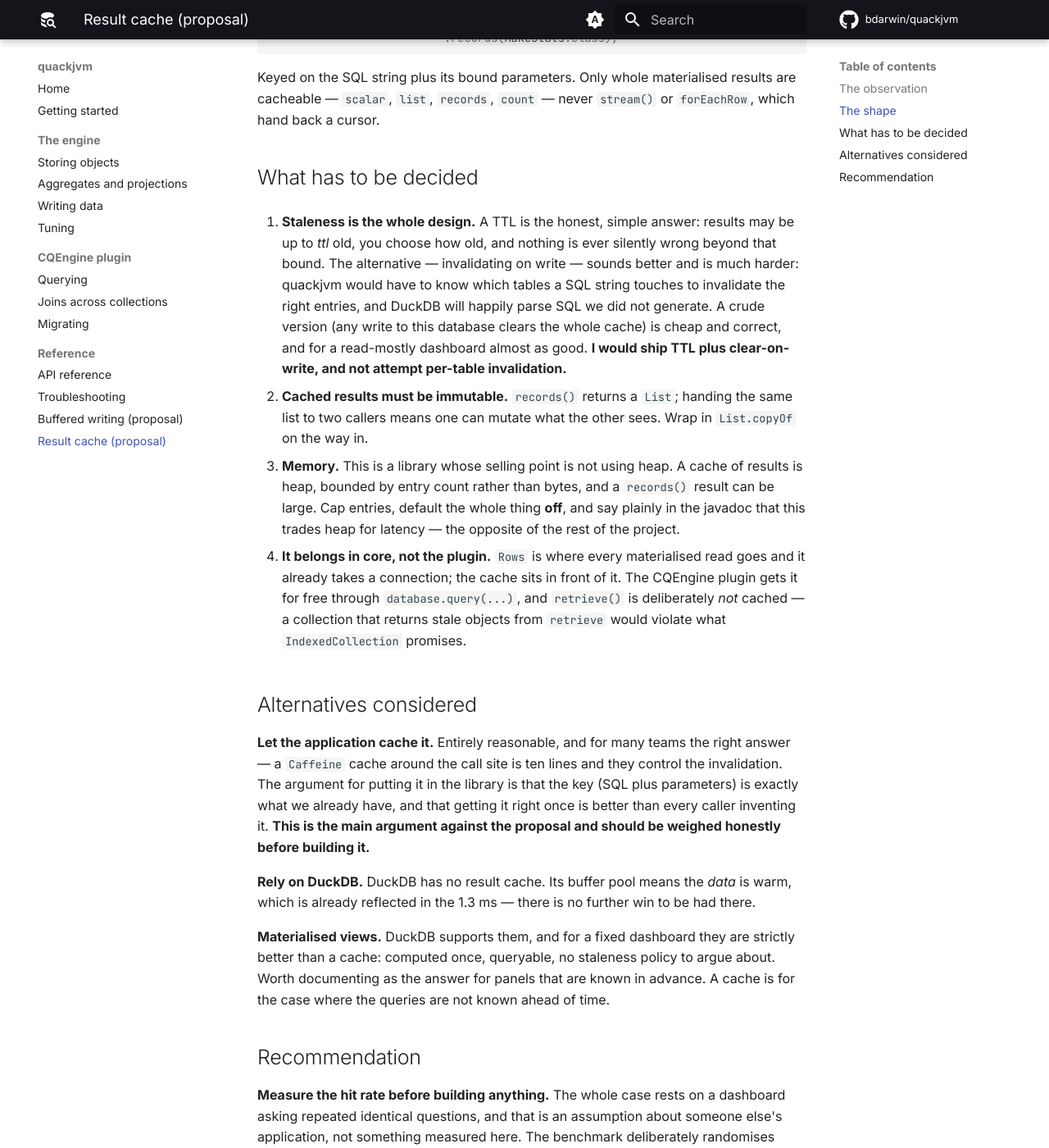
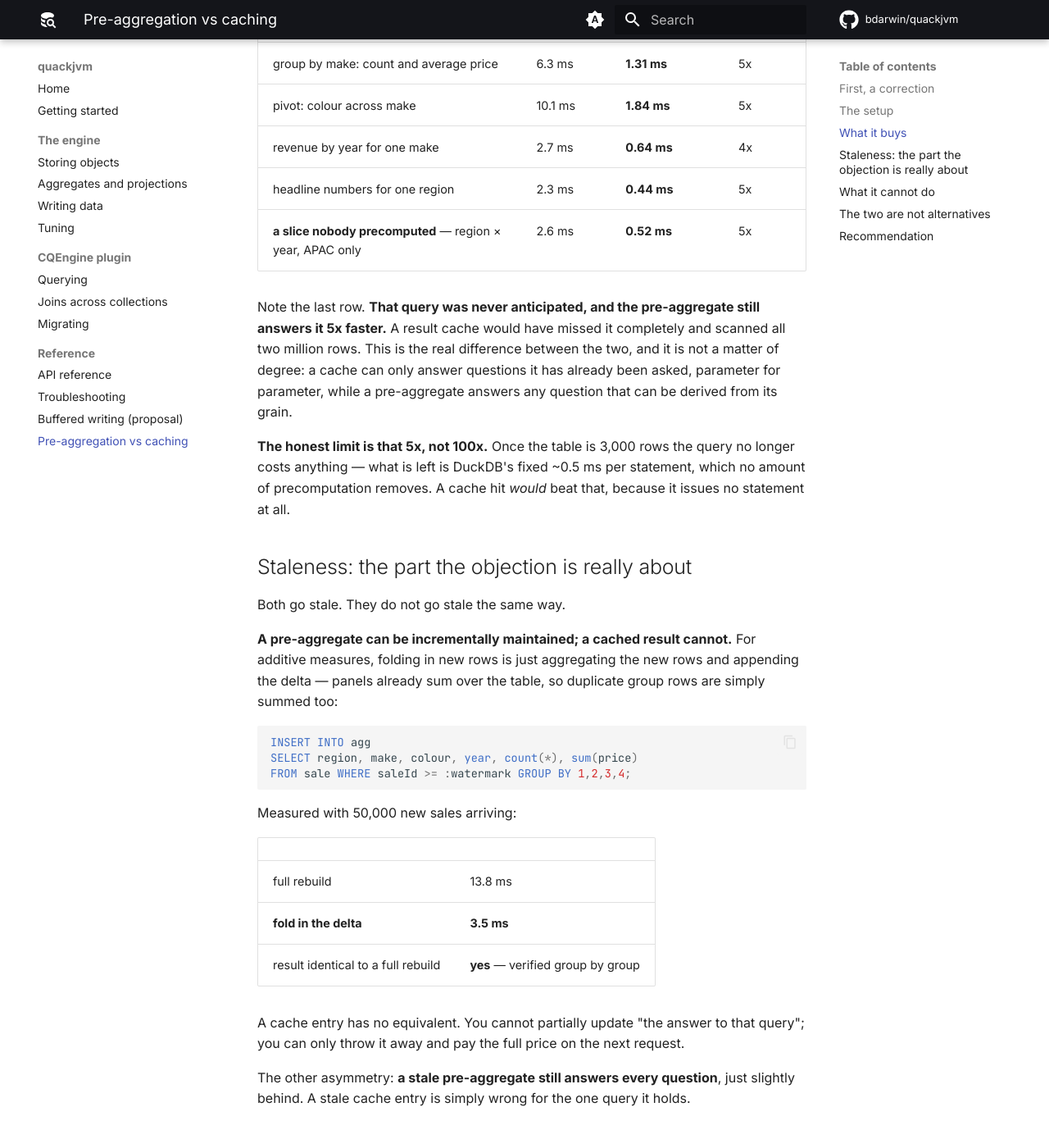
Before and after one commit to bdarwin/quackjvm, an MkDocs documentation site: the page built from docs/proposals/result-cache.md, in a window 1280 px wide and 1400 px high, scrolled down 1079 px. Shown: the whole window at 82% size. Built offline with MkDocs 1.6.1 and Material for MkDocs 9.7.7, drawn with Linux system fonts in a browser that asks for light colours; comment, search, counter and statistics services are not loaded; some of the changed text lies outside the part shown.

Commit message:
DuckDB has no materialised views, and pre-aggregation beats caching
Correcting myself: the last proposal recommended materialised views as
the answer for known dashboard panels. DuckDB 1.4.1 has no such thing -
CREATE MATERIALIZED VIEW is a parser error, and a plain CREATE VIEW is
live, re-scanning the base table every time. The only way to precompute
is CREATE TABLE AS SELECT, a table you keep in step yourself.

Which invites the fair objection that it is just a cache somewhere else,
with the same staleness problem. So this measures the difference instead
of asserting it. On 2,000,000 sales a pre-aggregate over every dimension
a panel might touch is 3,000 rows - 0.2% of the base table, built in
17 ms - and panels run 4-5x faster against it.

Two things separate it from caching the answers. It serves questions it
was never asked: a region-by-year slice nobody precomputed is still 5x
faster, where a cache would miss and scan two million rows. And it can be
maintained incrementally - for additive measures, folding in 50,000 new
sales takes 3.5 ms against 13.8 ms for a rebuild, and the result is
identical group for group. A cached answer has no partial update; you can
only discard it.

The honest limit is that it is 5x and not 100x. Once the table is 3,000
rows what remains is DuckDB's fixed ~0.5 ms per statement, which no
amount of precomputation removes and which a cache hit would beat.

So the recommendation is now: pre-aggregate, which needs nothing from
this library, and if a cache is still wanted it belongs at the call site,
because the application is the only thing that knows when its data
changed. Do not build one into quackjvm, and never cache retrieve().

````diff
--- a/docs/aggregates.md
+++ b/docs/aggregates.md
@@ -186,6 +186,39 @@ DuckDBDatabase.builder().property("threads", "4").build();
 If a handful of people share a dashboard, leave the default. If you are serving many concurrent
 sessions and care about the tail, halve it. See [Tuning](tuning.md#threads-is-the-only-one-that-matters-under-concurrency).
 
+### Pre-aggregate the panels
+
+A dashboard usually slices the same few measures a handful of ways, which means the base table is
+doing far more work than the question needs. One table fixes that:
+
+```sql
+CREATE TABLE agg AS
+SELECT region, make, colour, year, count(*) AS n, sum(price) AS total
+FROM sale GROUP BY 1,2,3,4;
+```
+
+On 2,000,000 sales that is **3,000 rows — 0.2% of the base table — built in 17 ms**, and panels run
+against it 4–5x faster. Keep the measures **additive** (counts and sums, never averages) and derive
+the rest at query time as `sum(total)/sum(n)`; you cannot average an average.
+
+Two things make this better than caching the answers. It **serves slices you never anticipated** —
+a region × year breakdown nobody precomputed is still 5x faster against the pre-aggregate, where a
+cache would simply miss. And it can be **kept in step incrementally**: for append-only data, fold in
+the new rows rather than rebuilding.
+
+```sql
+INSERT INTO agg
+SELECT region, make, colour, year, count(*), sum(price)
+FROM sale WHERE saleId >= :watermark GROUP BY 1,2,3,4;
+```
+
+3.5 ms against 13.8 ms for a full rebuild, and the result is identical.
+
+Note that **DuckDB has no materialised views** — `CREATE MATERIALIZED VIEW` is a parser error and a
+plain `CREATE VIEW` is live, re-scanning the base table every time. A pre-aggregate is a real table
+you maintain. The full comparison, including what it cannot do, is in
+[Pre-aggregation vs. a result cache](proposals/result-cache.md).
+
 ### Give each request its own `QueryOptions`
 
 Worth repeating here because a dashboard server is exactly where it goes wrong: do not hoist one
--- a/docs/proposals/result-cache.md
+++ b/docs/proposals/result-cache.md
@@ -1,91 +1,133 @@
-# Proposal: a result cache for repeated panels
+# Pre-aggregation vs. a result cache
 
-**Status:** proposed, not implemented. Prompted by the dashboard measurements in
+**Status:** measured. Recommendation: **pre-aggregate; do not build a result cache into the
+library.** Prompted by the dashboard numbers in
 [Aggregates and projections](../aggregates.md#many-people-the-same-panels).
 
-## The observation
+## First, a correction
 
-A dashboard asks **the same questions over and over**. Ten people looking at the same board run the
-same group-by and the same pivot, seconds apart, against data that has not changed. Today every one
-of those is a full columnar scan.
+An earlier draft of this page recommended materialised views. **DuckDB 1.4.1 does not have them.**
 
-Measured on 2,000,000 sales with four panels, quackjvm saturates at **1,200–1,470 panels/s**
-whatever `threads` is set to — that ceiling is the machine's cores and memory bandwidth, not
-anything in the code. No tuning gets past it, because every request does the work again.
+```
+CREATE MATERIALIZED VIEW mv AS SELECT ...
+  -> Parser Error: syntax error at or near "MATERIALIZED"
+```
 
-A cache does not have to get past it. It has to avoid the work.
+A plain `CREATE VIEW` is a live view: it re-runs the query against the base table every time and
+caches nothing. The only way to precompute in DuckDB is `CREATE TABLE AS SELECT` — a real table you
+keep in step yourself.
+
+Which invites the fair objection: **that is just a cache in a different place, with the same
+staleness problem.** It is worth taking seriously, so this page measures the difference rather than
+asserting it.
+
+## The setup
+
+2,000,000 sales; a dashboard's four panels. The pre-aggregate carries every dimension a panel might
+group or filter by, with **additive measures only** — counts and sums, never averages:
+
+```sql
+CREATE TABLE agg AS
+SELECT region, make, colour, year, count(*) AS n, sum(price) AS total
+FROM sale GROUP BY 1,2,3,4;
+```
+
+**3,000 rows — 0.2% of the base table — built in 17 ms.** Averages are derived at query time as
+`sum(total)/sum(n)`, which is why the measures have to be additive: you cannot average an average.
+
+## What it buys
+
+| panel | base table | pre-aggregate | |
+|---|---|---|---|
+| group by make: count and average price | 6.3 ms | **1.31 ms** | 5x |
+| pivot: colour across make | 10.1 ms | **1.84 ms** | 5x |
+| revenue by year for one make | 2.7 ms | **0.64 ms** | 4x |
+| headline numbers for one region | 2.3 ms | **0.44 ms** | 5x |
+| **a slice nobody precomputed** — region × year, APAC only | 2.6 ms | **0.52 ms** | 5x |
+
+Note the last row. **That query was never anticipated, and the pre-aggregate still answers it 5x
+faster.** A result cache would have missed it completely and scanned all two million rows. This is
+the real difference between the two, and it is not a matter of degree: a cache can only answer
+questions it has already been asked, parameter for parameter, while a pre-aggregate answers any
+question that can be derived from its grain.
+
+**The honest limit is that 5x, not 100x.** Once the table is 3,000 rows the query no longer costs
+anything — what is left is DuckDB's fixed ~0.5 ms per statement, which no amount of precomputation
+removes. A cache hit *would* beat that, because it issues no statement at all.
+
+## Staleness: the part the objection is really about
+
+Both go stale. They do not go stale the same way.
+
+**A pre-aggregate can be incrementally maintained; a cached result cannot.** For additive measures,
+folding in new rows is just aggregating the new rows and appending the delta — panels already sum
+over the table, so duplicate group rows are simply summed too:
+
+```sql
+INSERT INTO agg
+SELECT region, make, colour, year, count(*), sum(price)
+FROM sale WHERE saleId >= :watermark GROUP BY 1,2,3,4;
+```
+
+Measured with 50,000 new sales arriving:
 
 | | |
 |---|---|
-| a panel today | 1.3 ms at one user, 8.1 ms at sixteen |
-| the same panel from a map | a few microseconds |
+| full rebuild | 13.8 ms |
+| **fold in the delta** | **3.5 ms** |
+| result identical to a full rebuild | **yes** — verified group by group |
 
-The interesting number is not the speedup on a hit — that is obvious — it is that **throughput
-stops being bounded by DuckDB at all** for the cached fraction. A board where eight of ten panels
-are shared and unchanged would serve most requests without touching the engine.
+A cache entry has no equivalent. You cannot partially update "the answer to that query"; you can
+only throw it away and pay the full price on the next request.
 
-## The shape
+The other asymmetry: **a stale pre-aggregate still answers every question**, just slightly behind.
+A stale cache entry is simply wrong for the one query it holds.
 
-```java
-DuckDBDatabase db = DuckDBDatabase.builder()
-        .file(file)
-        .resultCache(Duration.ofSeconds(5), 200)   // ttl, max entries; default off
-        .build();
+## What it cannot do
 
-// Unchanged. Served from the cache when an identical query ran inside the TTL.
-List<MakeStats> stats = db.query("SELECT make, count(*), avg(price) FROM sale GROUP BY 1")
-                          .records(MakeStats.class);
-```
+Non-additive measures. A pre-aggregate can carry `count`, `sum`, `min` and `max`, and averages
+derived from sum and count. It cannot carry a median or an exact distinct count, because those
+cannot be combined from partial groups:
 
-Keyed on the SQL string plus its bound parameters. Only whole materialised results are cacheable —
-`scalar`, `list`, `records`, `count` — never `stream()` or `forEachRow`, which hand back a cursor.
+| | base table |
+|---|---|
+| median price | 0.4 ms — no pre-aggregate equivalent |
+| exact distinct models | 0.4 ms — no pre-aggregate equivalent |
 
-## What has to be decided
+In practice this matters less than it sounds: both are already fast, because they are the queries
+DuckDB is built for. `approx_count_distinct` *is* mergeable via HyperLogLog if you need distinct
+counts at scale.
 
-1. **Staleness is the whole design.** A TTL is the honest, simple answer: results may be up to
-   *ttl* old, you choose how old, and nothing is ever silently wrong beyond that bound. The
-   alternative — invalidating on write — sounds better and is much harder: quackjvm would have to
-   know which tables a SQL string touches to invalidate the right entries, and DuckDB will happily
-   parse SQL we did not generate. A crude version (any write to this database clears the whole
-   cache) is cheap and correct, and for a read-mostly dashboard almost as good. **I would ship
-   TTL plus clear-on-write, and not attempt per-table invalidation.**
+Incremental maintenance also assumes **append-only** data. Deletes and updates break the fold-in,
+because a delta can add to a group but not remove from it. A mutable base table means either
+compensating negative deltas or a periodic full rebuild — which at 17 ms is not much of a hardship.
 
-2. **Cached results must be immutable.** `records()` returns a `List`; handing the same list to two
-   callers means one can mutate what the other sees. Wrap in `List.copyOf` on the way in.
+## The two are not alternatives
 
-3. **Memory.** This is a library whose selling point is not using heap. A cache of results is heap,
-   bounded by entry count rather than bytes, and a `records()` result can be large. Cap entries,
-   default the whole thing **off**, and say plainly in the javadoc that this trades heap for
-   latency — the opposite of the rest of the project.
+- **A pre-aggregate reduces the work**: 2,000,000 rows become 3,000. It composes, it is
+  incrementally maintainable, and it lives in DuckDB rather than on the Java heap.
+- **A cache eliminates the work** for a question already asked, and does nothing for any other.
 
-4. **It belongs in core, not the plugin.** `Rows` is where every materialised read goes and it
-   already takes a connection; the cache sits in front of it. The CQEngine plugin gets it for free
-   through `database.query(...)`, and `retrieve()` is deliberately *not* cached — a collection that
-   returns stale objects from `retrieve` would violate what `IndexedCollection` promises.
-
-## Alternatives considered
-
-**Let the application cache it.** Entirely reasonable, and for many teams the right answer — a
-`Caffeine` cache around the call site is ten lines and they control the invalidation. The argument
-for putting it in the library is that the key (SQL plus parameters) is exactly what we already
-have, and that getting it right once is better than every caller inventing it. **This is the main
-argument against the proposal and should be weighed honestly before building it.**
-
-**Rely on DuckDB.** DuckDB has no result cache. Its buffer pool means the *data* is warm, which is
-already reflected in the 1.3 ms — there is no further win to be had there.
-
-**Materialised views.** DuckDB supports them, and for a fixed dashboard they are strictly better
-than a cache: computed once, queryable, no staleness policy to argue about. Worth documenting as
-the answer for panels that are known in advance. A cache is for the case where the queries are not
-known ahead of time.
+They stack, and the pre-aggregate is the one to do first, because it needs no library support at
+all — it is a `CREATE TABLE AS SELECT` and a `WHERE id >= :watermark`.
 
 ## Recommendation
 
-**Measure the hit rate before building anything.** The whole case rests on a dashboard asking
-repeated identical questions, and that is an assumption about someone else's application, not
-something measured here. The benchmark deliberately randomises panel parameters, so it does not
-answer it either.
+**Do not build a result cache into quackjvm.**
 
-The cheap first step is to document **materialised views** for known panels, which needs no code at
-all and is better than a cache where it applies. Build the cache only if real usage shows a high
-rate of identical, parameter-for-parameter repeated queries.
+1. **Pre-aggregate first.** It is 4–5x, it composes, it is incrementally maintainable, it stays off
+   the heap, and it requires nothing from this library beyond the SQL you already have. Document
+   the pattern, including the additive-measures rule and the watermark refresh.
+2. **If a cache is still wanted after that, it belongs at the call site.** The remaining upside is
+   DuckDB's ~0.5 ms statement floor. Ten lines of Caffeine around the call give the same benefit,
+   and the application is the only thing that actually knows when its data changed — which is the
+   entire difficulty. A library-level TTL would be guessing on the caller's behalf.
+3. **Never cache `retrieve()`.** A CQEngine `IndexedCollection` promising objects it no longer
+   contains is a correctness bug, not a tuning option. Whatever happens on the SQL side, the object
+   API stays live.
+
+The measurement that would change this recommendation is a real dashboard showing a high rate of
+**parameter-for-parameter identical** queries. The benchmark here deliberately varies the
+parameters, because that is what a dashboard with filters does.
+
+Reproduce: `io.quackjvm.cqengine.bench.PreAggregateBenchmark`.
--- a/mkdocs.yml
+++ b/mkdocs.yml
@@ -69,7 +69,7 @@ nav:
       - API reference: api-overview.md
       - Troubleshooting: troubleshooting.md
       - Buffered writing (proposal): proposals/write-buffer.md
-      - Result cache (proposal): proposals/result-cache.md
+      - Pre-aggregation vs caching: proposals/result-cache.md
 
 markdown_extensions:
   - abbr
````
Also changed, not shown: 1 other file.
